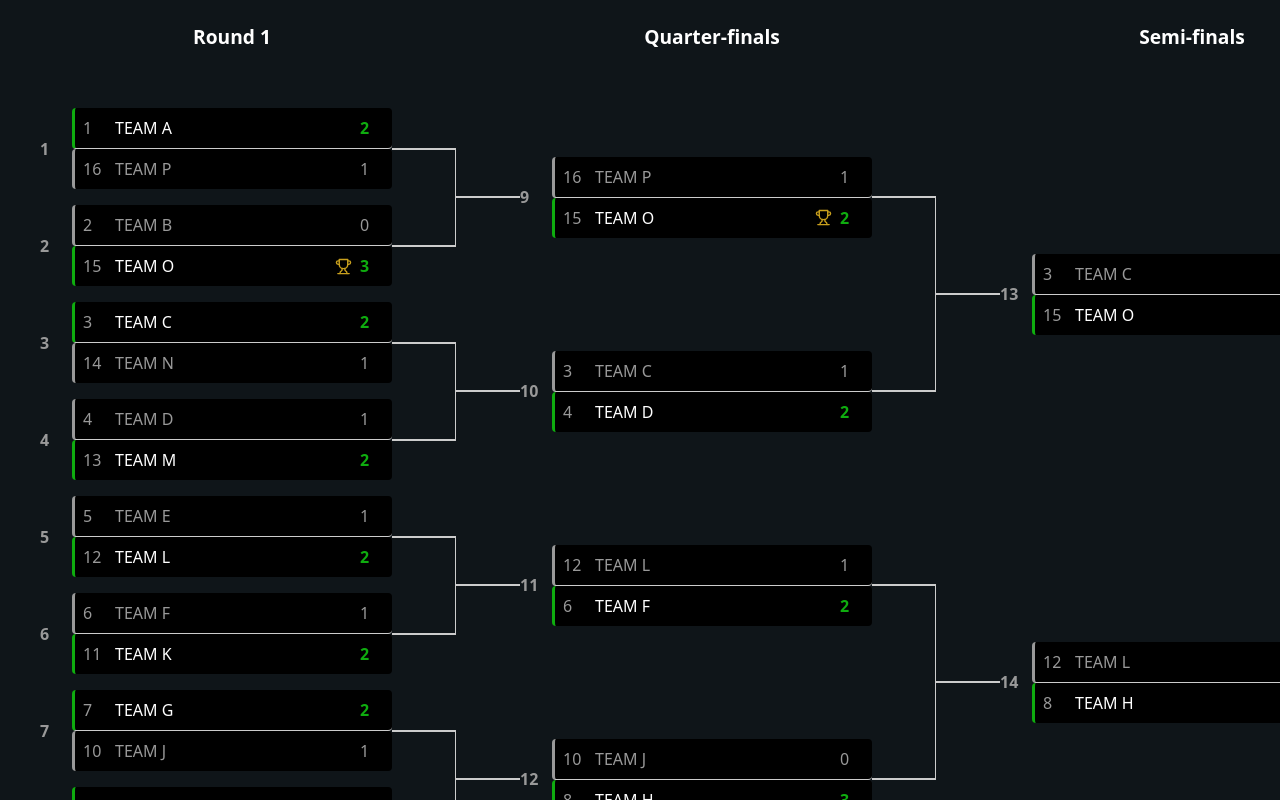
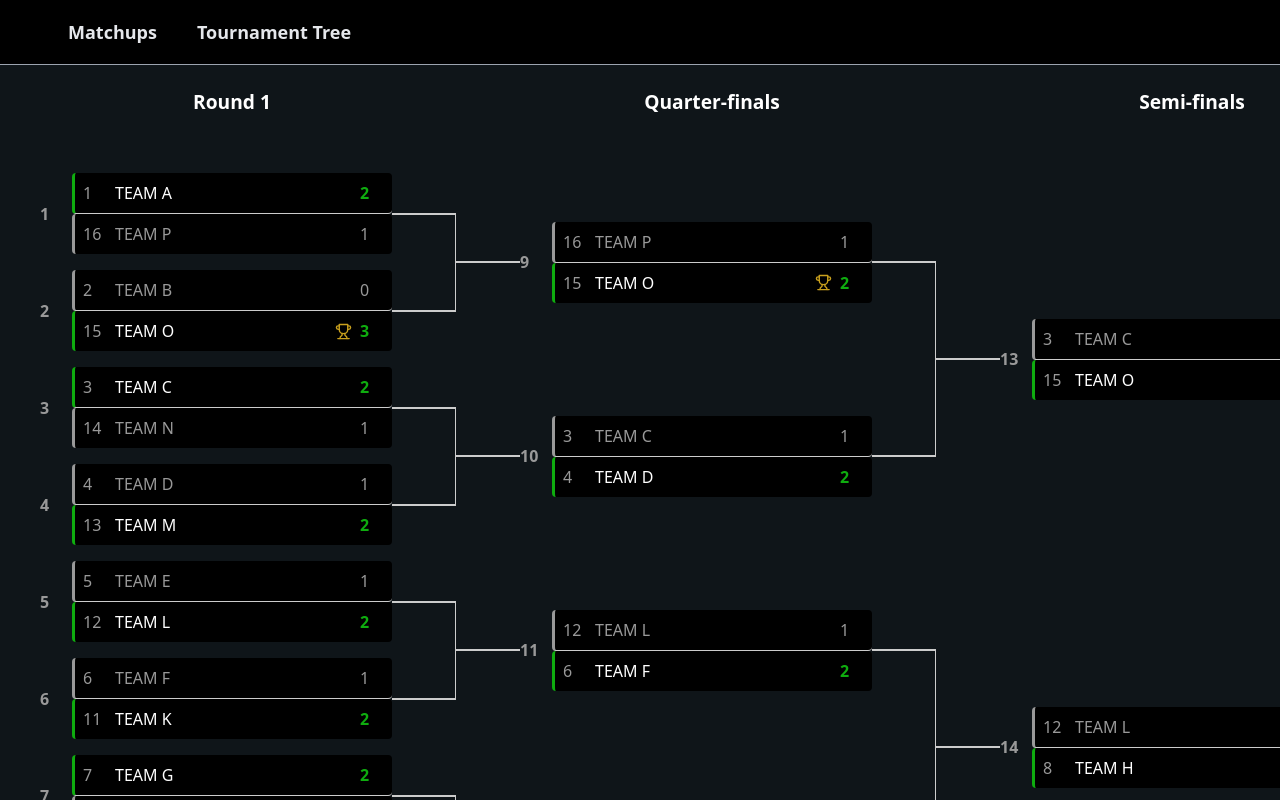
Before and after one commit to ozanisgor/tournament-tree, a Next.js app: page / in a window 1280 px wide. Shown: the top 800 px of the page. Built offline with nearby package versions, Linux system fonts and the light colour scheme.

Commit message:
ADD: navigation

```diff
--- a/components/LandingLayout.tsx
+++ b/components/LandingLayout.tsx
@@ -1,3 +1,5 @@
+import Navigation from "./Navigation";
+
 type Props = {
   children: React.ReactNode;
 };
@@ -5,6 +7,7 @@
 export default function LandingLayout({ children }: Props) {
   return (
     <>
+      <Navigation />
       <div>{children}</div>
     </>
   );
--- /dev/null
+++ b/components/Navigation.tsx
@@ -0,0 +1,41 @@
+const navigation = [
+  { name: "Matchups", href: "/matchups", current: null },
+  { name: "Tournament Tree", href: "/", current: null },
+];
+
+function classNames(...classes: string[]) {
+  return classes.filter(Boolean).join(" ");
+}
+
+export default function Navigation() {
+  return (
+    <>
+      <div className="mx-auto px-2 sm:px-6 lg:px-8 border-b border-gray-400 bg-black">
+        <div className="relative flex h-16 items-center justify-between">
+          <div className="absolute inset-y-0 left-0 flex items-center sm:hidden"></div>
+          <div className="flex flex-1 items-center justify-center sm:items-stretch sm:justify-start">
+            <div className="hidden sm:ml-6 sm:block">
+              <div className="flex space-x-4">
+                {navigation.map((item) => (
+                  <a
+                    key={item.name}
+                    href={item.href}
+                    className={classNames(
+                      item.current
+                        ? "bg-gray-900 text-white"
+                        : "text-gray-200 hover:bg-[#0f1519] hover:text-white",
+                      "rounded-md px-3 py-2 text-lg font-semibold"
+                    )}
+                    aria-current={item.current ? "page" : undefined}
+                  >
+                    {item.name}
+                  </a>
+                ))}
+              </div>
+            </div>
+          </div>
+        </div>
+      </div>
+    </>
+  );
+}
```
